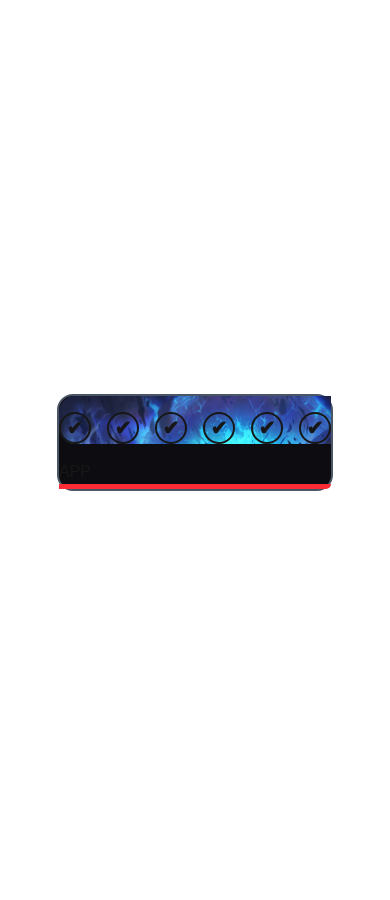
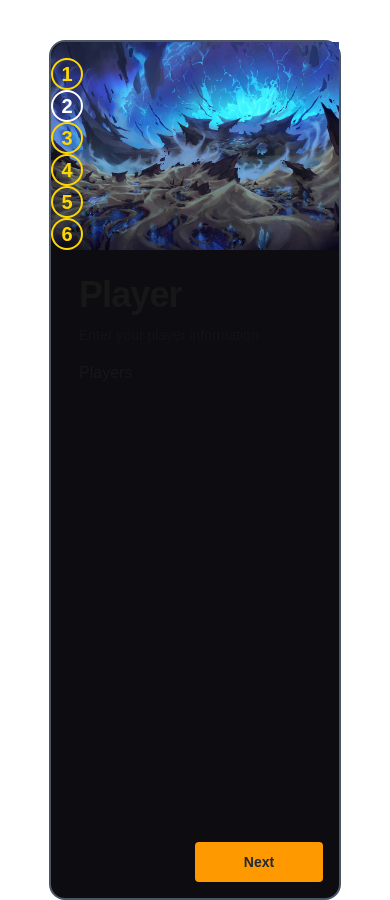
Before and after one commit to Aeon234/BestRapperAlive, a Next.js app: page / in a window 390 px wide. Before the commit the page ends 844 px from the top, so only its background shows below. Built offline with nearby package versions, Linux system fonts and the light colour scheme.

Commit message:
First Day

```diff
--- a/package.json
+++ b/package.json
@@ -10,6 +10,7 @@
   },
   "dependencies": {
     "@hookform/resolvers": "^5.1.1",
+    "framer-motion": "^12.18.1",
     "next": "15.3.4",
     "react": "^19.0.0",
     "react-dom": "^19.0.0",
--- a/src/app/(components)/AppHook/useForm.tsx
+++ b/src/app/(components)/AppHook/useForm.tsx
@@ -4,6 +4,7 @@ import { createContext, useContext, useState } from "react";
 interface FormControlsContextProps {
   currentPageIndex: number;
   previousPageIndex: number;
+  delta: number;
   hasNextPage: boolean;
   hasPreviousPage: boolean;
   isFinalPage: boolean;
@@ -29,6 +30,8 @@ export const FormControlsProvider: React.FC<FormControlsProviderProps> = ({
 }) => {
   const [currentPageIndex, setCurrentPageIndex] = useState<number>(0);
   const [previousPageIndex, setPreviousPageIndex] = useState<number>(0);
+
+  const delta = currentPageIndex - previousPageIndex;
 
   const hasNextPage = currentPageIndex < steps.length - 1;
   const hasPreviousPage = currentPageIndex > 0;
@@ -59,6 +62,7 @@ export const FormControlsProvider: React.FC<FormControlsProviderProps> = ({
       value={{
         currentPageIndex,
         previousPageIndex,
+        delta,
         hasNextPage,
         hasPreviousPage,
         isFinalPage,
--- a/src/app/(components)/AppSteps/Step1_Player.tsx
+++ b/src/app/(components)/AppSteps/Step1_Player.tsx
@@ -1,7 +1,7 @@
 import React from "react";
 
 function Player() {
-  return <div>Player</div>;
+  return <div>Players</div>;
 }
 
 export default Player;
--- /dev/null
+++ b/src/app/Application/AppSteps.tsx
@@ -0,0 +1,31 @@
+import React from "react";
+import { Step } from "./Form";
+import { useFormControls } from "../(components)/AppHook/useForm";
+import { motion } from "framer-motion";
+
+function AppSteps({ steps }: { steps: Step[] }) {
+  const { currentPageIndex, delta } = useFormControls();
+  const step = steps[currentPageIndex];
+  const Comp = step.component;
+  if (!Comp) return null;
+
+  return (
+    <motion.div
+      key={currentPageIndex}
+      initial={{ opacity: 0, x: delta > 0 ? "10%" : "-10%" }}
+      animate={{ opacity: 1, x: 0 }}
+      transition={{ duration: 0.4, ease: "easeInOut", type: "tween" }}
+      className="px-7 flex flex-col gap-y-4 flex-1"
+    >
+      <div>
+        <h2 className="text-4xl font-bold tracking-tight leading-relaxed">
+          {step.title}
+        </h2>
+        <p className="text-sm text-foreground/70">{step.description}</p>
+      </div>
+      {Comp && <Comp />}
+    </motion.div>
+  );
+}
+
+export default AppSteps;
--- a/src/app/Application/Form.tsx
+++ b/src/app/Application/Form.tsx
@@ -1,11 +1,13 @@
 "use client";
 import React from "react";
-import { useForm } from "react-hook-form";
+import { useForm, FormProvider } from "react-hook-form";
 import { AppSchema, AppFormSchema } from "./AppSchema";
 import { zodResolver } from "@hookform/resolvers/zod";
 import Player from "../(components)/AppSteps/Step1_Player";
 import { FormControlsProvider } from "../(components)/AppHook/useForm";
 import Stepper from "./Stepper";
+import StepperControl from "./StepperControl";
+import AppSteps from "./AppSteps";
 
 export type Step = {
   id: string;
@@ -18,7 +20,7 @@ export type Step = {
 const steps = [
   {
     id: "1",
-    title: "Player Info",
+    title: "Player",
     description: "Enter your player information",
     component: Player,
     inputs: ["playerName"],
@@ -93,19 +95,26 @@ function Form() {
 
   return (
     <div className="sm:aspect-[1/1.6180334] lg:aspect-[1.6180334] sm:w-140 md:w-180 lg:w-250 mt-10 bg-[#0d0d11] rounded-2xl border-2 border-gray-600 grid gap-0 sm:grid-rows-9 md:grid-cols-1 lg:grid-rows-1 lg:grid-cols-9">
-      <FormControlsProvider steps={steps}>
-        <div className="sm:row-span-2 lg:col-span-2 content-center border-0 bg-[url(/header.jpg)] bg-cover bg-position-center rounded-tl-2xl rounded-bl-2xl pt-4 sm:px-8 lg:px-6">
-          <Stepper steps={steps} isActive={true} isCompleted={true} />
-        </div>
-        <div className="sm:row-span-7 lg:col-span-7 grid grid-rows-9">
-          <div className="row-span-8 rounded-tr-2xl pt-4 sm:px-8 lg:px-6">
-            <form onSubmit={form.handleSubmit(onSubmit)} className="">
-              APP
+      <FormProvider {...form}>
+        <FormControlsProvider steps={steps}>
+          <div className="sm:row-span-2 lg:col-span-2 content-center border-0 bg-[url(/header.jpg)] bg-cover bg-bottom  lg:bg-center rounded-tl-2xl rounded-bl-2xl pt-4 sm:px-8 lg:px-6">
+            <Stepper steps={steps} />
+          </div>
+          <div className="sm:row-span-7 lg:col-span-7 ">
+            <form
+              onSubmit={form.handleSubmit(onSubmit)}
+              className="h-full w-full grid grid-rows-9 concent-center"
+            >
+              <div className="row-span-8 rounded-tr-2xl pt-4 sm:px-8 lg:px-6">
+                <AppSteps steps={steps} />
+              </div>
+              <div className="rounded-br-2xl content-center">
+                <StepperControl steps={steps} />
+              </div>
             </form>
           </div>
-          <div className=" bg-red-500 rounded-br-2xl"></div>
-        </div>
-      </FormControlsProvider>
+        </FormControlsProvider>
+      </FormProvider>
     </div>
   );
 }
--- a/src/app/Application/Stepper.tsx
+++ b/src/app/Application/Stepper.tsx
@@ -1,16 +1,22 @@
+import React from "react";
+import { useFormControls } from "../(components)/AppHook/useForm";
 import { Step } from "./Form";
 
-interface StepperProps {
-  steps: Step[];
-  isActive?: boolean;
-  isCompleted?: boolean;
-}
+function Stepper({ steps }: { steps: Step[] }) {
+  const { currentPageIndex, setPage } = useFormControls();
 
-function Stepper({ steps, isActive, isCompleted }: StepperProps) {
   return (
-    <div className="flex flex-row gap-4 lg:flex-col lg:gap-8 top-0 bottom-0 m-auto unselectable">
-      {steps.map((step) => (
     <div
+      className=" sm:grid sm:grid-cols-3 sm:grid-rows-2 sm:gap-8
+      sm:w-fit sm:m-auto lg:flex justify-center gap-4 lg:flex-col lg:gap-8 top-0 bottom-0 m-auto select-none"
+    >
+      {steps.map((step, idx) => {
+        const isActive = idx > currentPageIndex + 1 || idx === currentPageIndex;
+        const isCompleted = idx < currentPageIndex;
+        // const hasError = step.inputs.some((key) => errors[key] !== undefined);
+        return (
+          <div
+            key={step.id}
             className={`flex flex-row items-center justify-start gap-6
                 ${
                   isActive
@@ -22,7 +28,7 @@ function Stepper({ steps, isActive, isCompleted }: StepperProps) {
           `}
           >
             <div
-            className={`w-8 h-8 rounded-full flex items-center justify-center border-2 ${
+              className={`aspect-[1] w-8 h-8 rounded-full flex items-center justify-center border-2 ${
                 isActive
                   ? "border-gold"
                   : isCompleted
@@ -34,7 +40,7 @@ function Stepper({ steps, isActive, isCompleted }: StepperProps) {
                 {isCompleted ? <span>&#10004;</span> : step.id}
               </span>
             </div>
-          <div className="hidden md:flex md:flex-col md:gap-2">
+            <div className="hidden sm:flex sm:flex-col sm:gap-2">
               <span
                 className={`text-base ${
                   isActive
@@ -51,7 +57,8 @@ function Stepper({ steps, isActive, isCompleted }: StepperProps) {
               </strong>
             </div>
           </div>
-      ))}
+        );
+      })}
     </div>
   );
 }
--- /dev/null
+++ b/src/app/Application/StepperControl.tsx
@@ -0,0 +1,59 @@
+import { useFormContext } from "react-hook-form";
+import { useFormControls } from "../(components)/AppHook/useForm";
+import { Step } from "./Form";
+
+function StepperControl({ steps }: { steps: Step[] }) {
+  const {
+    handleBack,
+    handleNext,
+    hasNextPage,
+    hasPreviousPage,
+    isFinalPage,
+    currentPageIndex,
+  } = useFormControls();
+  const { trigger } = useFormContext();
+
+  return (
+    <footer className="p-4 flex justify-between items-center">
+      <>
+        <button
+          onClick={handleBack}
+          type="button"
+          disabled={!hasPreviousPage}
+          // onClick={handleGoBack}
+          className={`bg-slate-400 ${
+            !hasPreviousPage ? "invisible" : "visible"
+          } py-2 px-1 h-10 w-32 rounded text-sm text-gray-800 font-bold sm:text-lg`}
+        >
+          Go back
+        </button>
+        <button
+          type="button"
+          // onClick={handleGoForwardStep}
+          // disabled={isDisabled}
+          onClick={async () => {
+            const res = await trigger(steps[currentPageIndex].inputs, {
+              shouldFocus: true,
+            });
+            if (!res) {
+              return;
+            }
+            handleNext();
+          }}
+          disabled={!hasNextPage}
+          className={`${
+            isFinalPage
+              ? "bg-lime-400"
+              : !hasNextPage
+              ? "bg-gray-600"
+              : "bg-amber-500"
+          }  py-2 px-1 h-10 w-32 rounded text-sm text-gray-800 font-bold sm:text-lg transition-colors duration-300 cursor-pointer`}
+        >
+          {isFinalPage ? "Confirm" : "Next"}
+        </button>
+      </>
+    </footer>
+  );
+}
+
+export default StepperControl;
--- a/src/app/globals.css
+++ b/src/app/globals.css
@@ -1,4 +1,8 @@
 @import "tailwindcss";
+
+@theme {
+  --color-gold: #ffd700;
+}
 
 *,
 *::before,
```
Also changed, not shown: 1 other file (tests, documents, lock files or other folders). Lines whose indentation alone changed are shown as unchanged.
